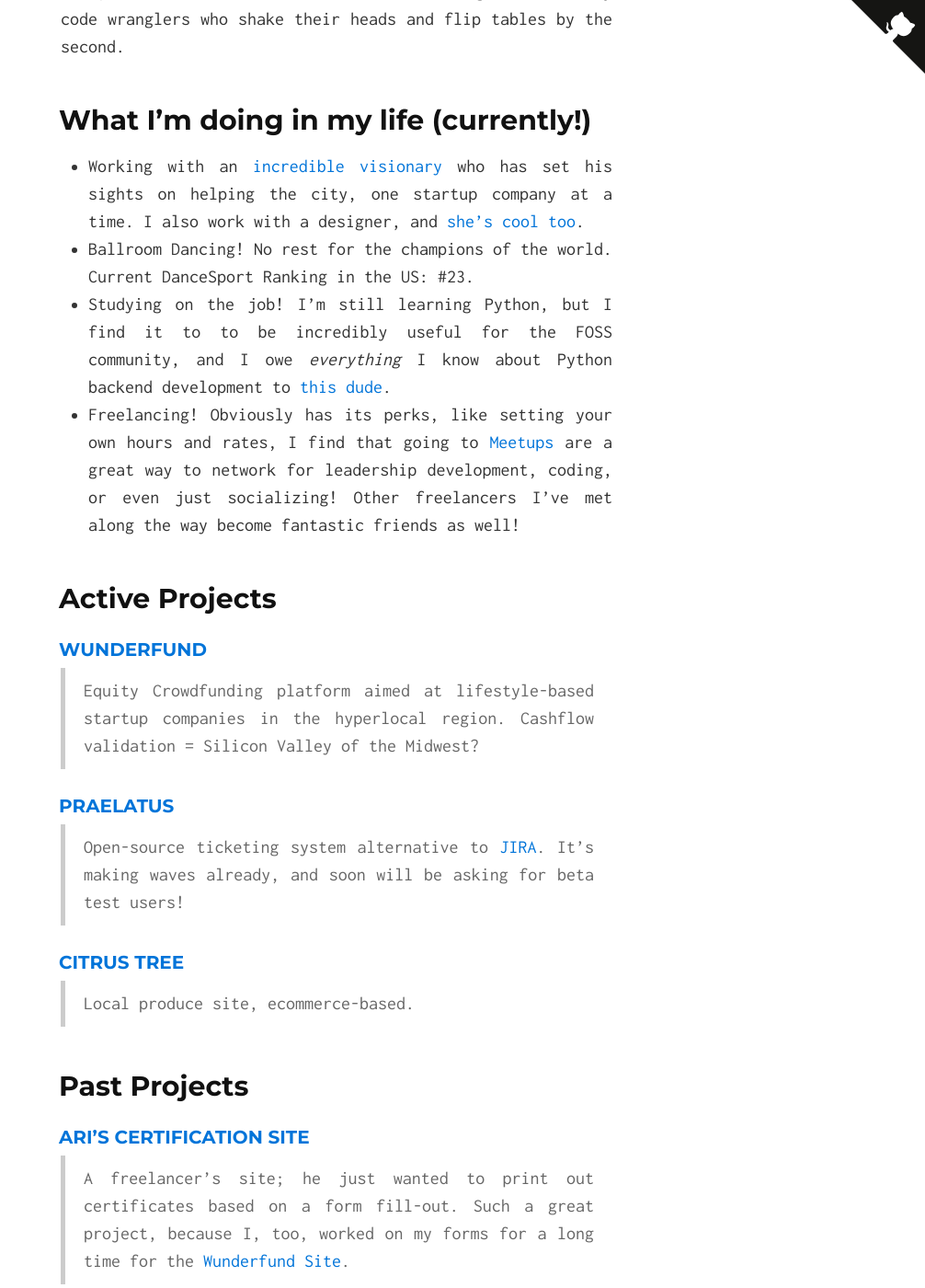
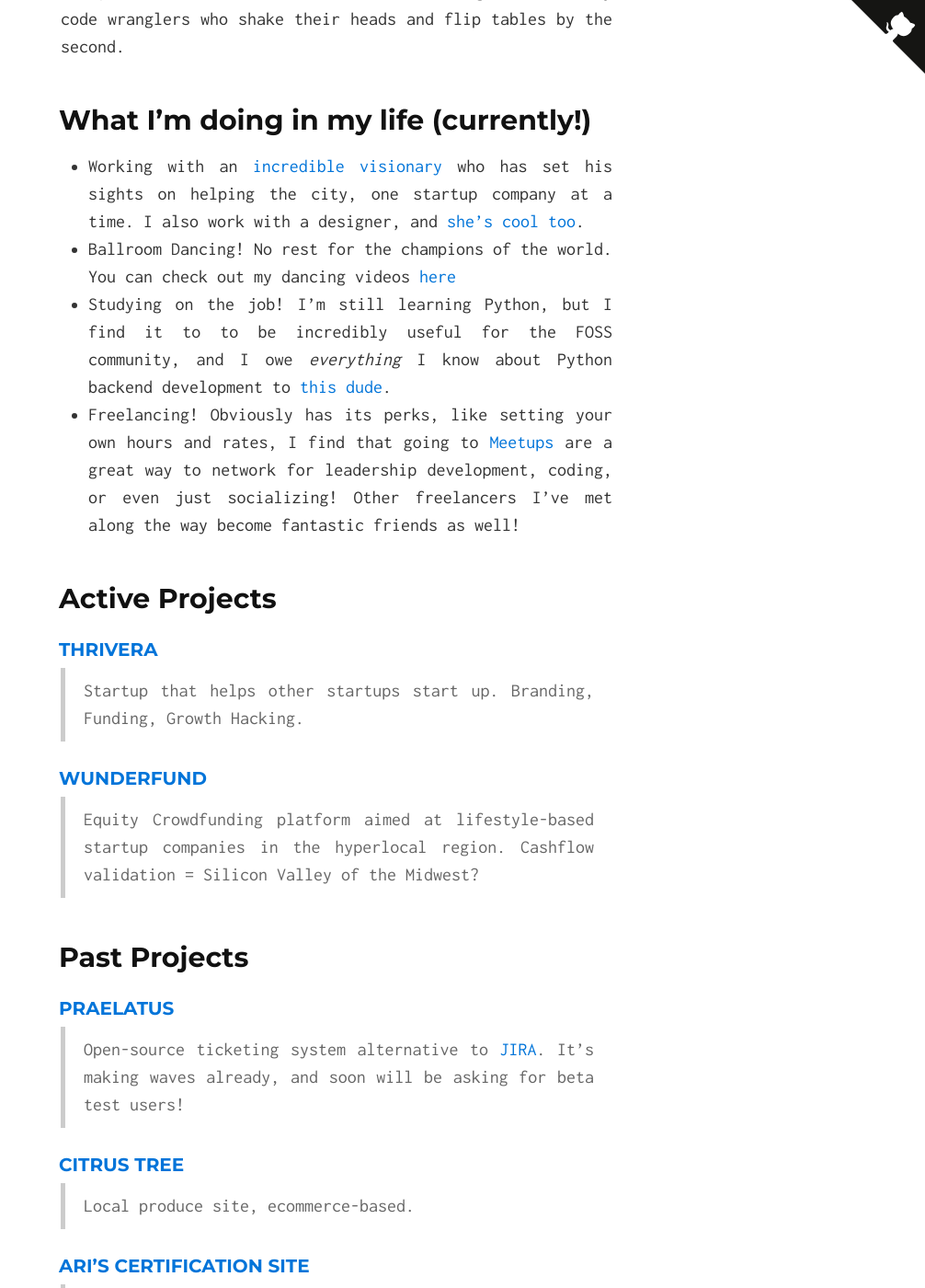
Before and after one commit to shadowlion/blog, a Jekyll site: the page built from index.md, in a window 1280 px wide and 1400 px high, scrolled down 714 px. Shown: the whole window at 92% size, without its empty margins (274-1280 px from the left). Built offline with Jekyll 4.4.1, drawn with Linux system fonts in a browser that asks for light colours.

Commit message:
added my youtube channel and reorganized old projects

```diff
--- a/index.md
+++ b/index.md
@@ -10,22 +10,25 @@ I use this website to showcase my projects and will eventually make a blog to sh
 ## What I'm doing in my life (currently!)
 
 * Working with an [incredible visionary](https://twitter.com/marvinador) who has set his sights on helping the city, one startup company at a time. I also work with a designer, and [she's cool too](http://www.morgankane.me).
-* Ballroom Dancing! No rest for the champions of the world. Current DanceSport Ranking in the US: \#23.
+* Ballroom Dancing! No rest for the champions of the world. You can check out my dancing videos [here](https://youtube.com/j10s87)
 * Studying on the job! I'm still learning Python, but I find it to to be incredibly useful for the FOSS community, and I owe *everything* I know about Python backend development to [this dude](https://github.com/chasinglogic).
 * Freelancing! Obviously has its perks, like setting your own hours and rates, I find that going to [Meetups](https://www.Meetup.com) are a great way to network for leadership development, coding, or even just socializing! Other freelancers I've met along the way become fantastic friends as well!
 
 ## Active Projects
 
+#### [Thrivera](https://thrivera.io)
+> Startup that helps other startups start up. Branding, Funding, Growth Hacking.
+
 #### [Wunderfund](https://wunderfund.co)
 > Equity Crowdfunding platform aimed at lifestyle-based startup companies in the hyperlocal region. Cashflow validation = Silicon Valley of the Midwest?
+
+## Past Projects
 
 #### [Praelatus](https://github.com/praelatus)
 > Open-source ticketing system alternative to [JIRA](https://www.atlassian.com/software/jira). It's making waves already, and soon will be asking for beta test users!
 
 #### [Citrus Tree](https://thecitrustree.com)
 > Local produce site, ecommerce-based.
-
-## Past Projects
 
 #### [Ari's Certification Site](https://github.com/HeyAri/Certify-Yourself-Working-directory)<br>
 > A freelancer's site; he just wanted to print out certificates based on a form fill-out. Such a great project, because I, too, worked on my forms for a long time for the [Wunderfund Site](https://wunderfund.co).
```
